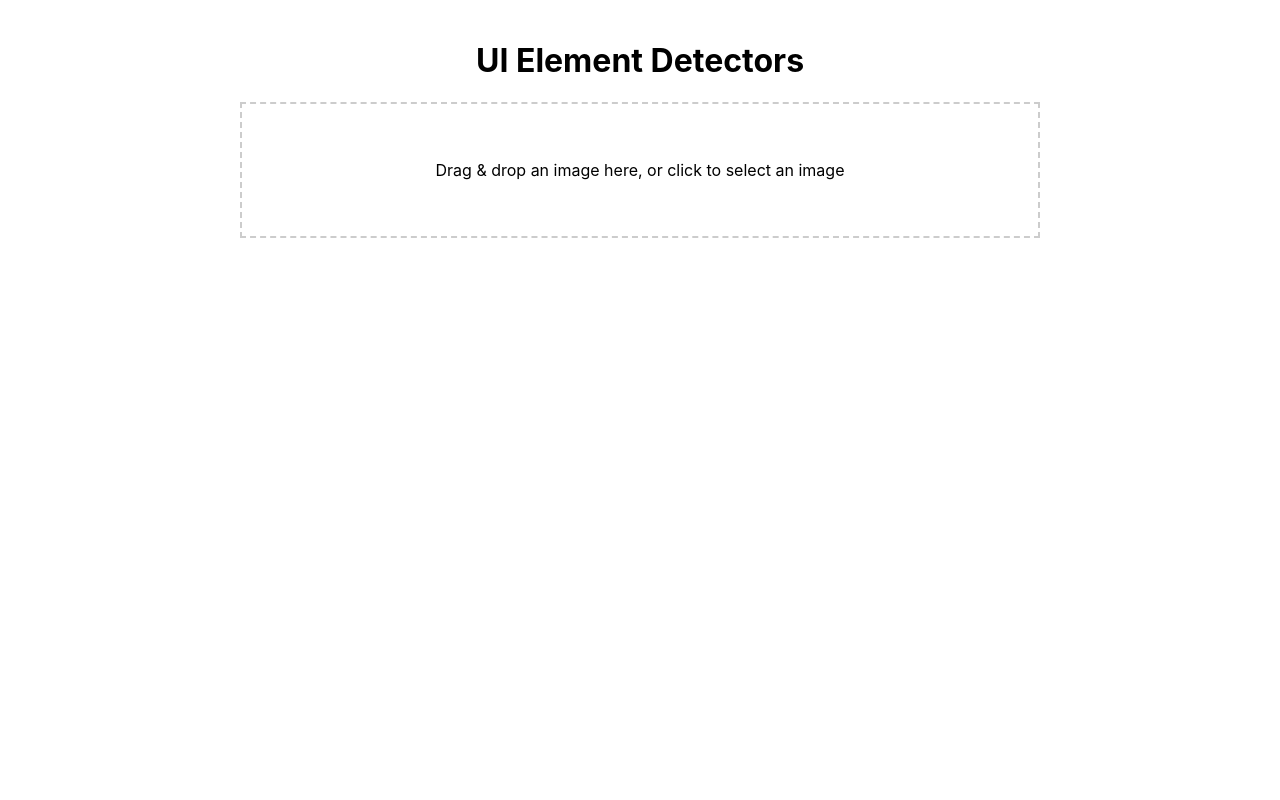
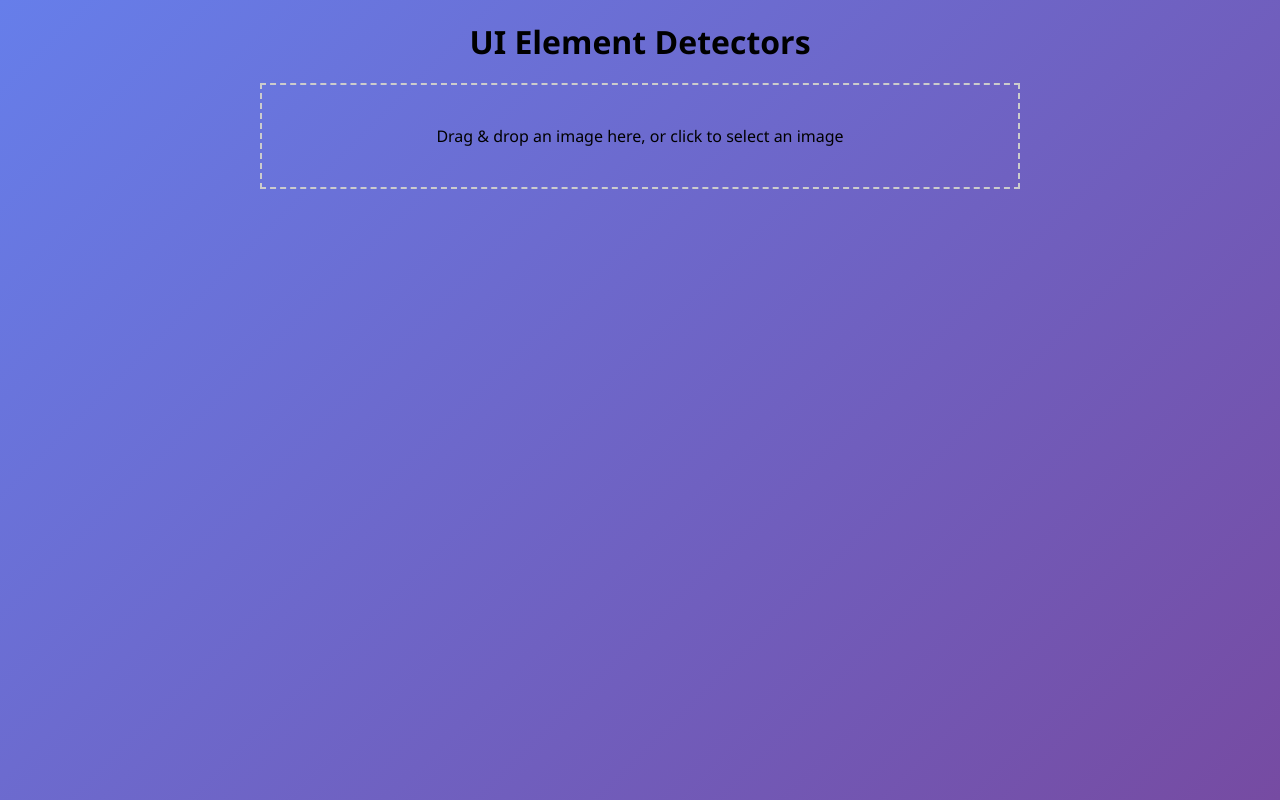
Before and after one commit to HemanthNabha/justexample, a React (Create React App) app: page / in a window 1280 px wide. Built offline with nearby package versions, Linux system fonts and the light colour scheme.

Commit message:
Update App.css

```diff
--- a/src/App.css
+++ b/src/App.css
@@ -1,6 +1,7 @@
 /* src/App.css */
 .App {
   text-align: center;
+  min-height: 100vh;
 }
 
 .container {
@@ -20,3 +21,14 @@
   display: block;
   margin: 0 auto;
 }
+* {
+  margin: 0;
+  padding: 0;
+  box-sizing: border-box;
+}
+
+body {
+  font-family: "Segoe UI", Tahoma, Geneva, Verdana, sans-serif;
+  background: linear-gradient(135deg, #667eea 0%, #764ba2 100%);
+  min-height: 100vh;
+}
```
